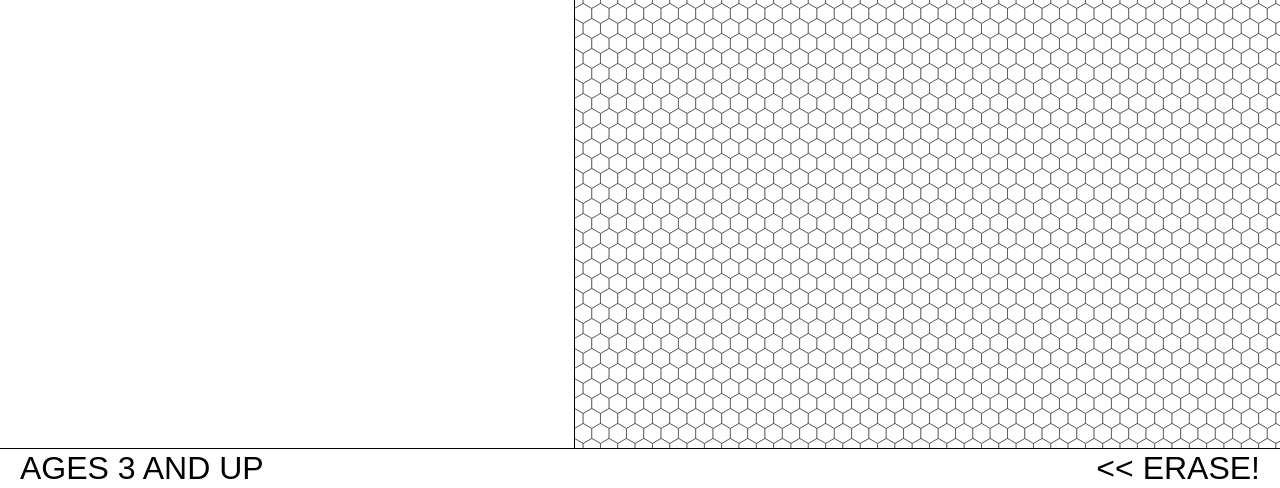
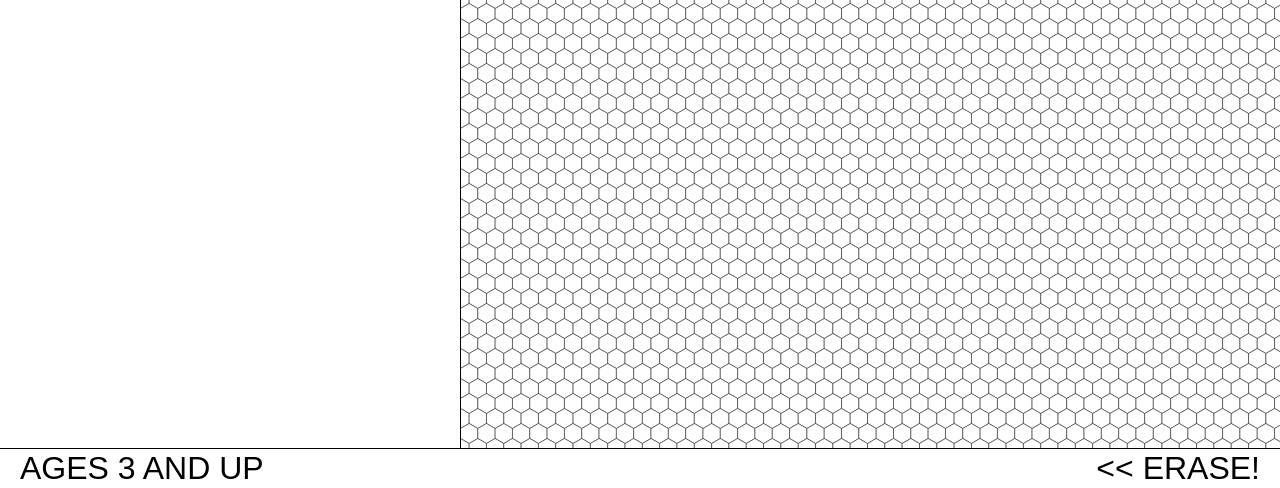
Before and after one commit to aiekodevos/magnetic-drawing, a plain HTML site: page index.html in a window 1280 px wide. Shown: the part 312-800 px from the top of the page. Drawn offline with Linux system fonts and the light colour scheme.

Commit message:
Update index.html

```diff
--- a/index.html
+++ b/index.html
@@ -18,7 +18,7 @@
     position: absolute;
     top: 0;
     left: 0;
-    width: 574px;
+    width: 460px;
     height: 100vh;
     background-color: white;
     z-index: 20;
@@ -78,7 +78,7 @@
   .black-strip-left {
     position: absolute;
     top: 0;
-    left: 574px;
+    left: 460px;
     width: 0.5px;
     height: 100vh;
     background-color: black;
@@ -207,7 +207,7 @@
   const hexHeight = 2 * size;
   const horizDist = hexWidth;
   const vertDist = 0.75 * hexHeight;
-  const leftOffset = 574 + 0.5;
+  const leftOffset = 460 + 0.5;
   const topOffset = 40 + 0.5;
   const bottomOffset = 40 + 0.5;
 
@@ -408,7 +408,7 @@
 
   function updateEraseText() {
     const eraseText = document.getElementById("eraseText");
-    if (window.innerWidth <= 574) {
+    if (window.innerWidth <= 460) {
       eraseText.textContent = ">>";
     } else {
       eraseText.textContent = "<< ERASE!";
```
